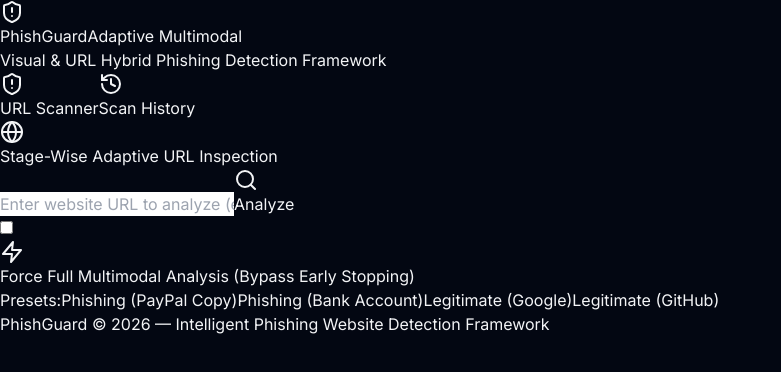
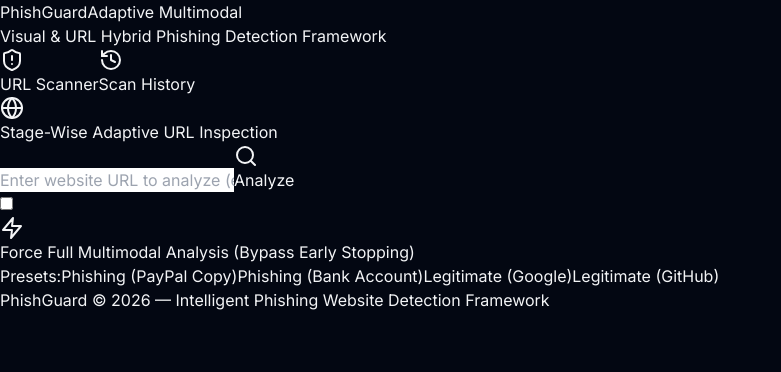
Before and after one commit to adish-kv/PhishGuard, a React (Vite) app in the folder frontend/: page / in a window 1280 px wide. Shown: the top 372 px of the page, without its empty margins (0-781 px from the left). Built offline with nearby package versions, Linux system fonts and the light colour scheme.

Commit message:
style(ui): remove shield logo icon box from header navbar

```diff
--- a/frontend/src/components/Navbar.jsx
+++ b/frontend/src/components/Navbar.jsx
@@ -12,9 +12,6 @@ export default function Navbar({ activeTab, setActiveTab }) {
       <div className="max-w-7xl mx-auto px-4 sm:px-6 lg:px-8 h-16 flex items-center justify-between">
         {/* Logo & Title */}
         <div className="flex items-center space-x-3 cursor-pointer" onClick={() => setActiveTab('scanner')}>
-          <div className="bg-gradient-to-tr from-cyan-500 to-blue-600 p-2 rounded-xl shadow-lg shadow-cyan-500/20">
-            <ShieldAlert className="w-6 h-6 text-white" />
-          </div>
           <div>
             <div className="flex items-center space-x-2">
               <span className="font-extrabold text-xl tracking-tight text-white font-mono">PhishGuard</span>
```
